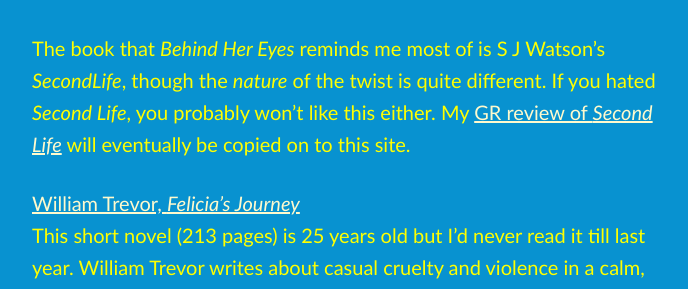
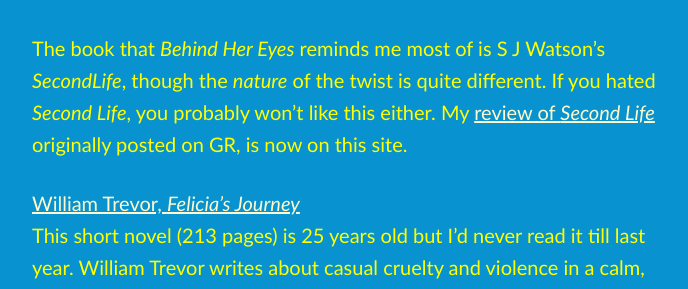
Before and after one commit to artkavanagh/github.io, a Jekyll site: the page book-reviews.html, which Jekyll copies as it is, in a window 1280 px wide and 900 px high, scrolled down 3252 px. Shown: the part 160-449 px from the top of the window, without its empty margins (292-980 px from the left). Built offline with Jekyll 4.4.1, drawn with Linux system fonts in a browser that asks for light colours.

Commit message:
Update book-reviews.html

```diff
--- a/book-reviews.html
+++ b/book-reviews.html
@@ -50,7 +50,7 @@
 <p><a href="https://www.theguardian.com/books/2017/jan/24/behind-her-eyes-sarah-pinborough-review">Sarah Pinborough, <em>Behind Her Eyes</em></a><br/>
 Even within 80 pages of the end, I was tempted to abandon this one. I’m glad I stayed with it. The ending is (among other things) grimly funny (kind of a satire on the fashion for extreme twists). Readers who like the kind of book this at first appears to be might not like the end much and vice versa. My view is that the ending made the first two-thirds worthwhile.</p>
 
-<p>The book that <em>Behind Her Eyes</em> reminds me most of is S J Watson’s <em>SecondLife</em>, though the <em>nature</em> of the twist is quite different. If you hated <em>Second Life</em>, you probably won’t like this either. My <a href="https://www.goodreads.com/review/show/1734504511">GR review of <em>Second Life</em></a> will eventually be copied on to this site.</p>
+<p>The book that <em>Behind Her Eyes</em> reminds me most of is S J Watson’s <em>SecondLife</em>, though the <em>nature</em> of the twist is quite different. If you hated <em>Second Life</em>, you probably won’t like this either. My <a href="https://www.artkavanagh.ie/second-life-review.html">review of <em>Second Life</em></a> originally posted on GR, is now on this site.</p>
 
 <p><a href="https://www.penguinrandomhouse.com/books/305010/felicias-journey-by-william-trevor/9780140253603/readers-guide/">William Trevor, <em>Felicia’s Journey</em></a><br/>
 This short novel (213 pages) is 25 years old but I’d never read it till last year. William Trevor writes about casual cruelty and violence in a calm, understated, rueful style. I felt sympathy for the dull misery of Felicia’s marginalized life before, during and at the end of her journey yet somehow detached from it. (Yes, that’s part of the point.) The ending is great but I’m not quite persuaded it was worth the journey to get there. I’ll be reading it again eventually to see how my first impressions stand up, or don’t.</p>
```
